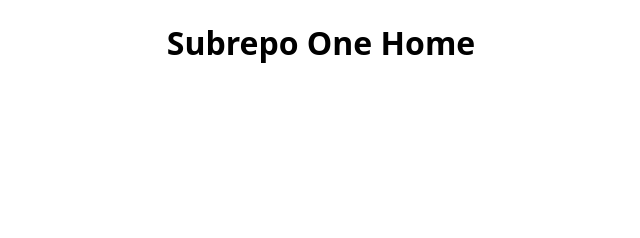
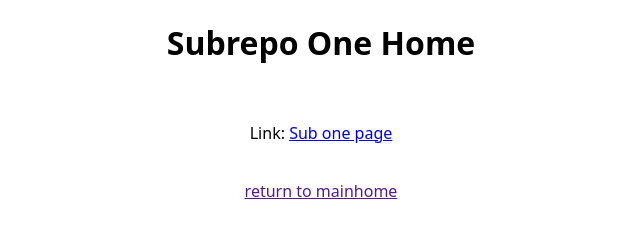
Before and after one commit to shalevwiden/subrepo-one, a plain HTML site: page index.html in a window 1280 px wide. Shown: the whole page, without its empty margins (319-959 px from the left). Drawn offline with Linux system fonts and the light colour scheme.

Commit message:
more links

```diff
--- a/index.html
+++ b/index.html
@@ -9,5 +9,8 @@
   </head>
   <body>
     <h1>Subrepo One Home</h1>
+    <p>Link: <a href="subrepoone.html">Sub one page</a></p>
+
+    <a href="">return to mainhome</a>
   </body>
 </html>
--- a/styles.scss
+++ b/styles.scss
@@ -11,7 +11,7 @@
   margin: 0;
   padding: 0;
   box-sizing: border-box;
-  gap: 10px;
+  gap: 20px;
 }
 
 @mixin flexrow {
```
Also changed, not shown: styles.css.
